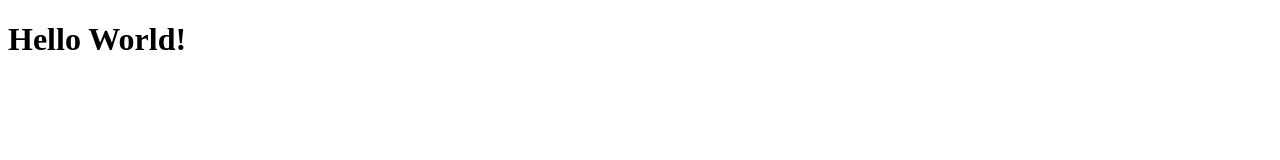
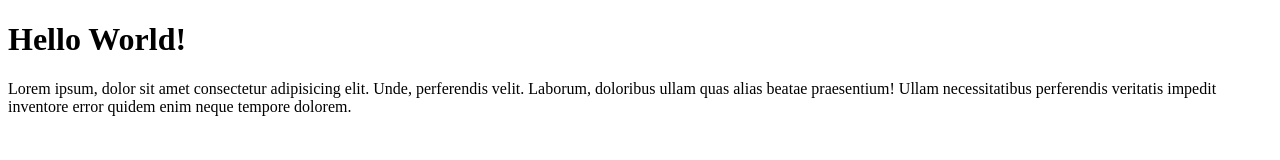
Before and after one commit to Denolz990/deny-git-test, a plain HTML site: page index.html in a window 1280 px wide. Drawn offline with Linux system fonts and the light colour scheme.

Commit message:
menambahkan paragraf

```diff
--- a/index.html
+++ b/index.html
@@ -7,5 +7,6 @@
 </head>
 <body>
     <h1>Hello World!</h1>
+    <p>Lorem ipsum, dolor sit amet consectetur adipisicing elit. Unde, perferendis velit. Laborum, doloribus ullam quas alias beatae praesentium! Ullam necessitatibus perferendis veritatis impedit inventore error quidem enim neque tempore dolorem.</p>
 </body>
 </html>
```
